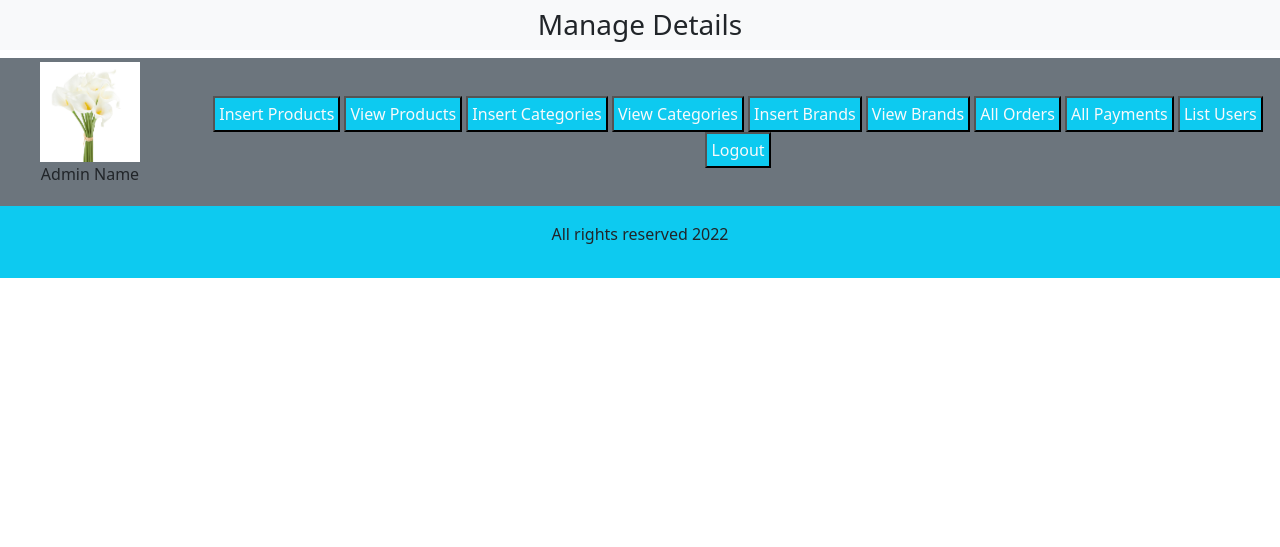
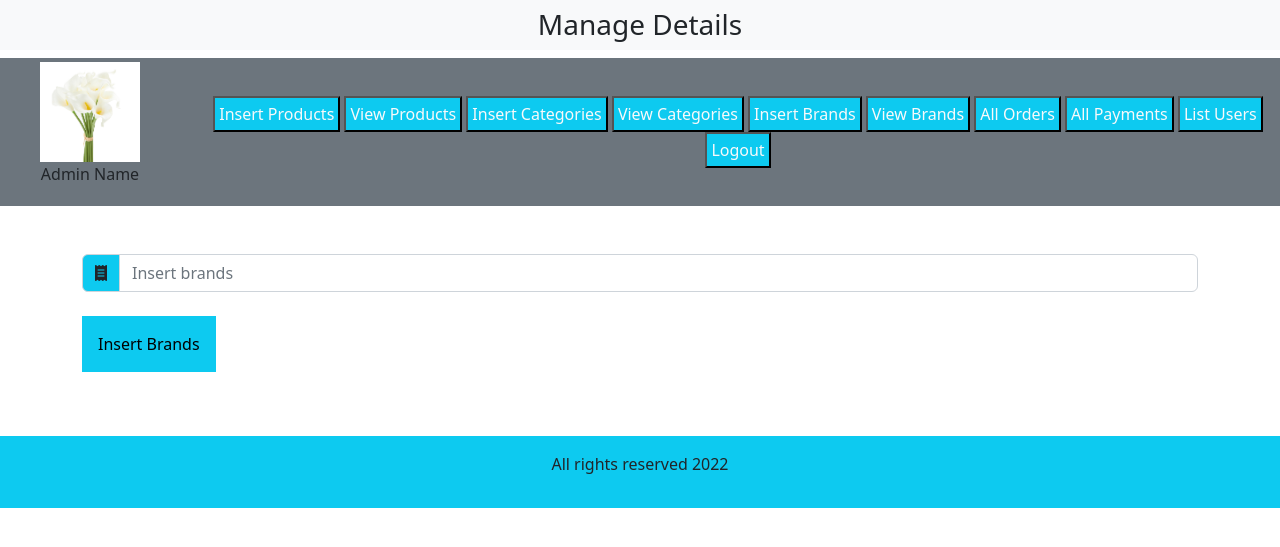
Before and after one commit to thenoiseinspace/php-practice-store-project, a PHP site: page /php-practice-store-project/admin_area/index.php?insert_brand in a window 1280 px wide. Shown: the part 80-627 px from the top of the page. Run offline with PHP 8.4, Linux system fonts and the light colour scheme.

Commit message:
adding and embedding insert brands form

```diff
--- a/admin_area/index.php
+++ b/admin_area/index.php
@@ -50,7 +50,7 @@
                     <button><a href="#" class="nav-link text-light bg-info p-1">View Products</a></button>
                     <button><a href="index.php?insert_category" class="nav-link text-light bg-info p-1">Insert Categories</a></button>
                     <button><a href="#" class="nav-link text-light bg-info p-1">View Categories</a></button>
-                    <button><a href="#" class="nav-link text-light bg-info p-1">Insert Brands</a></button>
+                    <button><a href="index.php?insert_brand" class="nav-link text-light bg-info p-1">Insert Brands</a></button>
                     <button><a href="#" class="nav-link text-light bg-info p-1">View Brands</a></button>
                     <button><a href="#" class="nav-link text-light bg-info p-1">All Orders</a></button>
                     <button><a href="#" class="nav-link text-light bg-info p-1">All Payments</a></button>
@@ -63,10 +63,13 @@
 
 
  <!--fourth child-->
-<div class="container">
+<div class="container my-5">
     <?php
         if(isset($_GET['insert_category'])){
             include('insert_categories.php');
+        }
+        if(isset($_GET['insert_brand'])){
+            include('insert_brands.php');
         }
    ?>
 </div>
--- /dev/null
+++ b/admin_area/insert_brands.php
@@ -0,0 +1,13 @@
+<form action="" method="post" class="mb-2">
+<div class="input-group w-90 mb-2">
+  <span class="input-group-text bg-info" id="basic-addon1"><i class="fa-solid fa-receipt"></i>
+  </span>
+  <input type="text" class="form-control" name="cat_title" placeholder="Insert brands" aria-label="brands" aria-describedby="basic-addon1">
+</div>
+<div class="input-group w-10 mb-2 m-auto">
+
+  <!-- <input type="submit" class="form-control bg-info" name="insert_cat" value="Insert Brands" > -->
+
+  <button class="bg-info p-3 my-3 border-0">Insert Brands</button>
+</div>
+</form>
```
Also changed, not shown: admin_area/insert_categories.php (+5 -3 lines).
